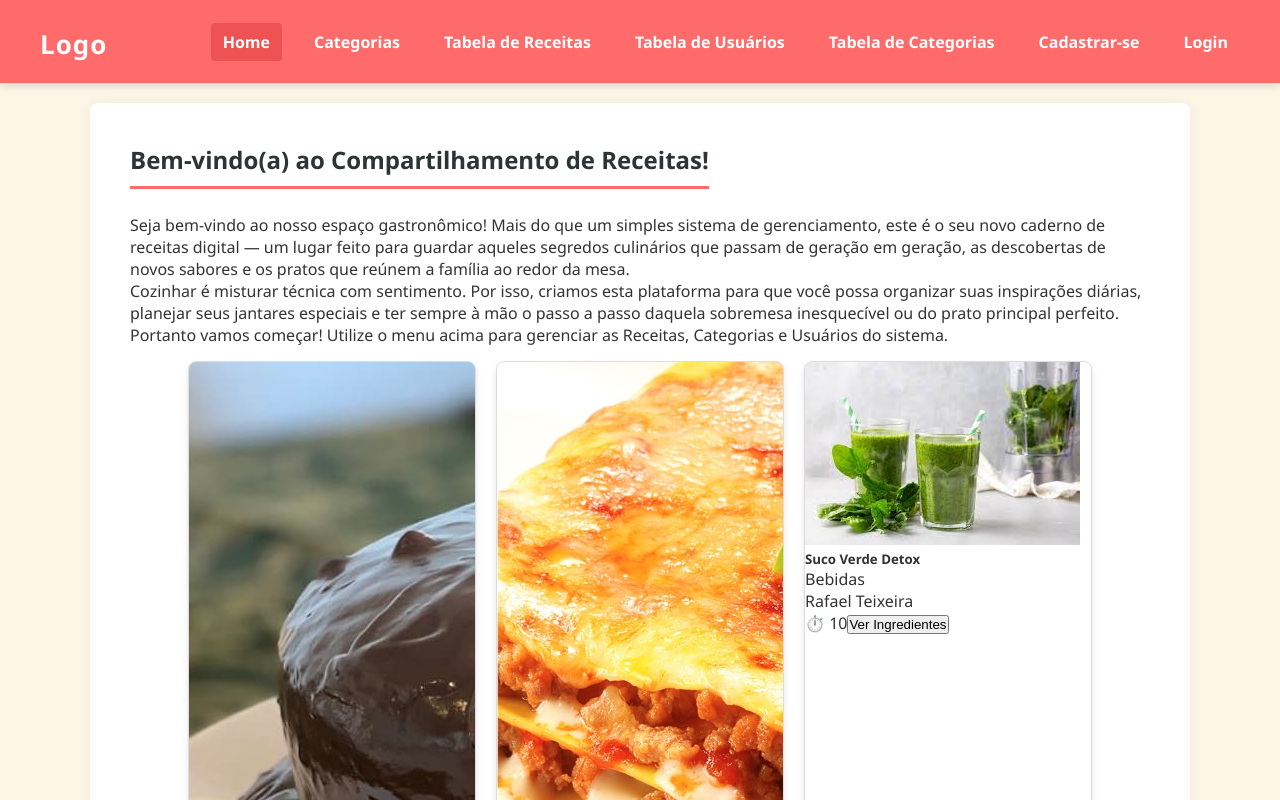
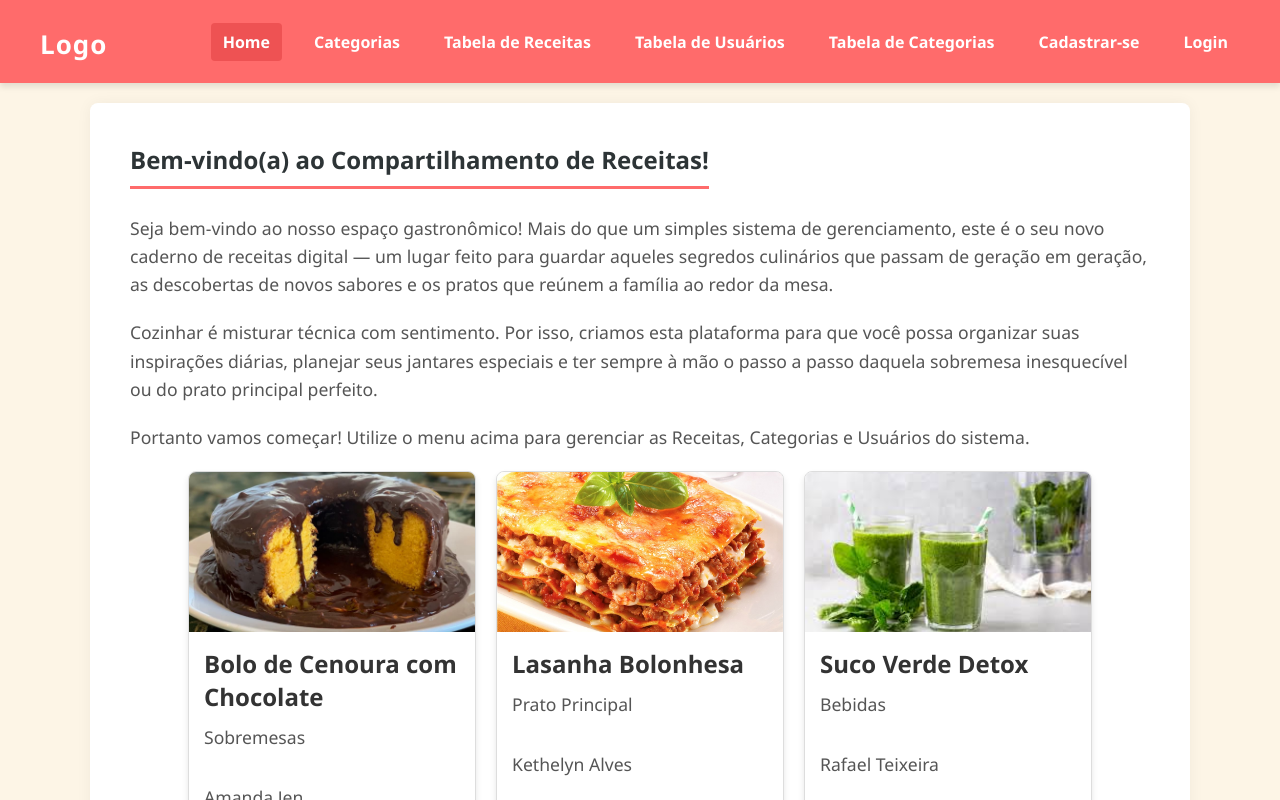
Before and after one commit to rafaeltpaulino/projeto-final-SPODWE2, a React (Create React App) app in the folder tudodebom/: page / in a window 1280 px wide. Shown: the top 800 px of the page. Built offline with nearby package versions, Linux system fonts and the light colour scheme.

Commit message:
Add files via upload

```diff
--- a/tudodebom/src/index.css
+++ b/tudodebom/src/index.css
@@ -77,8 +77,221 @@ body {
   display: inline-block;
 }
 
+.principal p {
+  font-size: 1.1em;
+  color: #555;
+  line-height: 1.6;
+  margin-bottom: 20px;
+}
+
+/* Estilos para os cards de receita */
+
+.cards-container{
+  display: flex;
+  flex-wrap: wrap;
+  margin: 15px 0 0 0;
+  gap: 20px;
+  justify-content: center;
+}
+
+.card{
+  width: 18rem;
+  border: 1px solid #ffaf97;
+  border-radius: 8px;
+  overflow: hidden;
+  box-shadow: 0 4px 8px rgba(0, 0, 0, 0.05);
+  background-color: #ffffff;
+  display: flex;
+  flex-direction: column;
+}
+
+.card-body{
+  padding: 15px;
+  flex-grow: 1;
+  flex-direction: column;
+  display: flex;
+}
+
+.card-title{
+  font-size: 1.5em;
+  margin: 0 0 10px 0;
+  color: #333;
+}
+
+.card-text-categoria,.card-text-autor{
+  font-size: 0.9em;
+  color: #666;
+  height: 40px;
+  overflow: hidden;
+}
+
+.card-img-top{
+  width: 100%;
+  height: 160px;
+  object-fit: cover;
+}
+
+.card-acoes {
+  display: flex;
+  justify-content: space-between;
+  align-items: center;
+  margin-top: auto;
+  margin: marginTop 15px;
+}
+.card-tempo{
+  font-size: 0.8em;
+  color: #999;
+  margin-right: 10px;
+}
+
+.btn-ver{
+  margin-right: 5px;
+  cursor: pointer;
+  background-color: #db7336;
+  color: white;
+  padding: 5px 10px;
+  border-radius: 7px;
+  border: none;
+  font-size: 0.9em;
+  transition: background 0.2s;
+}
+
+.btn-fechar-ingredientes{
+  margin-right: 5px;
+  cursor: pointer;
+  background-color: #a1300d;
+  color: white;
+  padding: 5px 10px;
+  border-radius: 6px;
+  border: none;
+  font-size: 0.9em;
+}
+
+.btn-ver:hover{
+  background-color: #c44d1a;
+}
+.btn-fechar-ingredientes:hover{
+  background-color: #7a2209;
+}
+
+.modal-overlay{
+  position: fixed;
+  top: 0;
+  left: 0;
+  width: 100%;
+  height: 100%;
+  background-color: rgba(0, 0, 0, 0.5);
+  -webkit-backdrop-filter: blur(2px);/*para Safari e IOS*/
+  backdrop-filter: blur(2px);
+
+  display: flex;
+  justify-content: center;
+  align-items: center;
+}
+.modal-janela{
+  background-color: white;
+  padding: 20px;
+  border-radius: 8px;
+  width: 400px;
+  box-shadow: 0 4px 6px rgba(0, 0, 0, 0.1);
+
+  display: flex;
+  flex-direction: column;
+  overflow-y: auto;
+  box-sizing: border-box;
+}
+
+.modal-janela h2 {
+  margin-top: 0;
+  color: #2d3436;
+}
+.modal-janela p{font-size: 1em;
+  color: #444;
+  line-height: 1.5;
+  margin: 10px 0;
+}
+
+.modal-botoes-container {
+  display: flex;
+  justify-content: flex-end;
+  gap: 10px;
+  margin-top: 20px;
+}
+
+.text-quebra-linha{
+  white-space: pre-line;
+}
+
+/*Aba das receitas*/
+
+.pagina-receita-container {
+  max-width: 800px;
+  margin: 40px auto;
+  padding: 30px;
+  background-color: #ffffff;
+  border-radius: 12px;
+  box-shadow: 0 4px 15px rgba(0, 0, 0, 0.05);
+  font-family: 'Segoe UI', Tahoma, Geneva, Verdana, sans-serif;
+}
+
+/* Cabeçalho da página */
+.receita-header {
+  text-align: center;
+  margin-bottom: 20px;
+}
+
+.receita-titulo-principal {
+  font-size: 2.5em;
+  color: #2c3e50;
+  margin-bottom: 15px;
+  font-family: 'Georgia', serif;
+}
+
+/* Faixa com as informações de tempo, categoria e autor */
+.receita-meta-dados {
+  display: flex;
+  justify-content: center;
+  gap: 30px;
+  flex-wrap: wrap;
+  font-size: 0.95em;
+  color: #7f8c8d;
+  background-color: #fdf6f0;
+  padding: 12px 20px;
+  border-radius: 8px;
+}
+
+.receita-meta-dados strong {
+  color: #db7336;
+}
+
+.receita-divisor {
+  border: 0;
+  border-top: 2px dashed #f1f2f6;
+  margin: 30px 0;
+}
+
+/* Seções de Ingredientes e Preparo */
+.receita-secao {
+  margin-bottom: 35px;
+}
+
+.receita-secao h3 {
+  font-size: 1.5em;
+  color: #2c3e50;
+  border-left: 4px solid #db7336;
+  padding-left: 10px;
+  margin-bottom: 15px;
+}
+
+.receita-texto {
+  font-size: 1.1em;
+  color: #4f5f6f;
+  line-height: 1.7;
+  padding-left: 14px;
+}
+
 /* =========================================
-   Formulários e Botão Adicionar[cite: 3]
+  Formulários e Botão Adicionar[cite: 3]
 ========================================= */
 .btn-adicionar {
   background-color: #10ac84;
```
